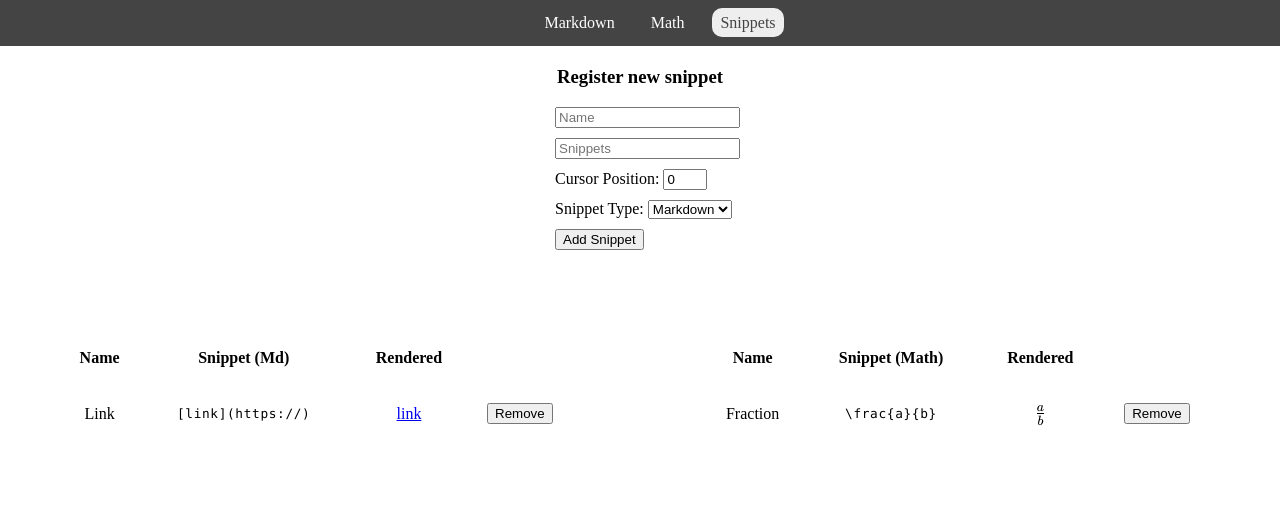
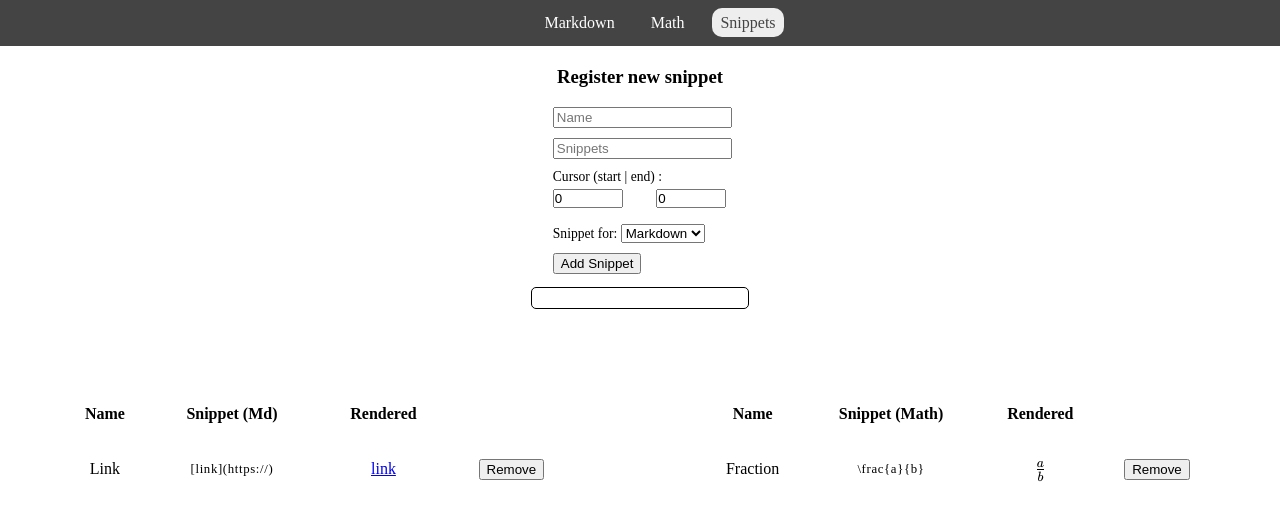
Before and after one commit to liao961120/viewMark, a Vue app: page /#/snippets in a window 1280 px wide. Shown: the top 520 px of the page. Built offline with nearby package versions, Linux system fonts and the light colour scheme; what vue-codemirror would draw is missing.

Commit message:
Selection range for snippet registration

```diff
--- a/src/components/registerSnippets.vue
+++ b/src/components/registerSnippets.vue
@@ -1,26 +1,21 @@
 <template>
-  <div>
+  <div class="outer">
     <form>
       <h3>Register new snippet</h3>
       <ul>
         <li>
-          <input type="text" placeholder="Name" v-model="toRegister.name" />
+          <input type="text" placeholder="Name" v-model.lazy="toRegister.name" maxlength="18" />
         </li>
         <li>
           <input type="text" placeholder="Snippets" v-model="toRegister.snippet" />
         </li>
         <li>
-          Cursor Position:
-          <input
-            type="number"
-            placeholder="Cursor position"
-            step="1"
-            max="0"
-            v-model="toRegister.cursorPos"
-          />
+          Cursor (start | end) : <br>
+          <input type="number" step="1" min="0" v-model="toRegister.cursorPos[0]" class="select-start"/>
+          <input type="number" step="1" min="0" v-model="toRegister.cursorPos[1]" class="select-end"/>
         </li>
         <li>
-          Snippet Type:
+          Snippet for:
           <select v-model="toRegister.isMdSnippet" required>
             <option v-bind:value="true">Markdown</option>
             <option v-bind:value="false">Math</option>
@@ -30,6 +25,15 @@
           <button v-on:click="register">Add Snippet</button>
         </li>
       </ul>
+
+      <p>
+        <span
+          v-for="(ch, i) in word2array(toRegister.snippet)"
+          v-bind:key="ch.id"
+          v-bind:data-pos="i"
+          v-bind:class="{'selected': isSelected(i)}"
+        >{{ ch }}</span>
+      </p>
     </form>
 
     <div class="snippets-preview">
@@ -81,7 +85,7 @@ export default {
       toRegister: {
         name: "",
         snippet: "",
-        cursorPos: 0,
+        cursorPos: [0, 0],
         isMdSnippet: true
       },
       mdSnippets: [
@@ -152,10 +156,48 @@ export default {
     toMath: function(value) {
       var html = katex.renderToString(value, { throwOnError: false });
       return html;
+    },
+
+    word2array: function(str) {
+      var a = [];
+      for (let i = 0; i < str.length; i++) a.push(str.charAt(i));
+      return a;
+    },
+
+    isSelected: function(pos) {
+      var cursorPos = this.toRegister.cursorPos;
+      if (parseInt(cursorPos[0]) <= pos && pos < parseInt(cursorPos[1]))
+        return true;
+      return false;
     }
   },
 
+  computed: {},
+
+  watch: {
+    'toRegister.cursorPos': function(value) {
+      console.log('changed')
+      var start = parseInt(this.toRegister.cursorPos[0]);
+      var end = parseInt(this.toRegister.cursorPos[1]);
+
+      if (start > this.toRegister.snippet.length)
+        this.toRegister.cursorPos[0] = this.toRegister.snippet.length;
+
+      if (end > this.toRegister.snippet.length)
+        this.toRegister.cursorPos[1] = this.toRegister.snippet.length;
+
+      if (start > end)
+        this.toRegister.cursorPos[1] = this.toRegister.cursorPos[0];
+
+
+      this.toRegister.cursorPos[1] = parseInt(this.toRegister.cursorPos[1]);
+      this.toRegister.cursorPos[2] = parseInt(this.toRegister.cursorPos[2]);
+    }
+
+  },
+
   created() {
+    // Load snippets
     if (localStorage.getItem("mdSnippets"))
       this.mdSnippets = JSON.parse(localStorage.getItem("mdSnippets"));
     if (localStorage.getItem("mathSnippets"))
@@ -177,18 +219,54 @@ export default {
 form {
   margin: 10px auto;
   width: 12%;
-  min-width: 250px;
-  padding: 0 auto;
+  min-width: 218px;
+  padding: 0 0;
 }
-form > h3 {
+form > ul {
+  margin: 0;
+  padding: 0 10%;
+}
+
+form input {
+  width: 98%;
+}
+form .select-start, .select-end {
+  display: inline-block;
+  width: 38%;
+  margin: 4px 0 6px;
+  padding: 0;
+}
+form .select-start {
+  margin-left: 0;
+  margin-right: 19%;
+  padding: 0;
+}
+/*
+input[type="number"] {
+  width: 2.75em;
+  margin: 0 0 0 10px;
+} */
+form > h3, p {
   text-align: center;
+}
+
+form > p {
+  border: black solid 1px;
+  border-radius: 5px;
+  padding: 10px;
+  font-size: 0.8em;
+  letter-spacing: 0;
+  font-family: var(--mono);
+  overflow-wrap: break-word;
+}
+
+span.selected {
+  background-color: rgba(133, 255, 63, 0.63);
 }
 li {
   list-style-type: none;
   margin: 10px 0;
-}
-input[type="number"] {
-  width: 2.7em;
+  font-size: 0.85em;
 }
 
 div.snippets-preview {
@@ -199,7 +277,7 @@ div > table {
   margin: 5%;
 }
 .snippet {
-  font-family: Monaco, "Courier New", Courier, monospace;
+  font-family: var(--mono);
   font-size: 0.8em;
   letter-spacing: 0.05em;
 }
```
